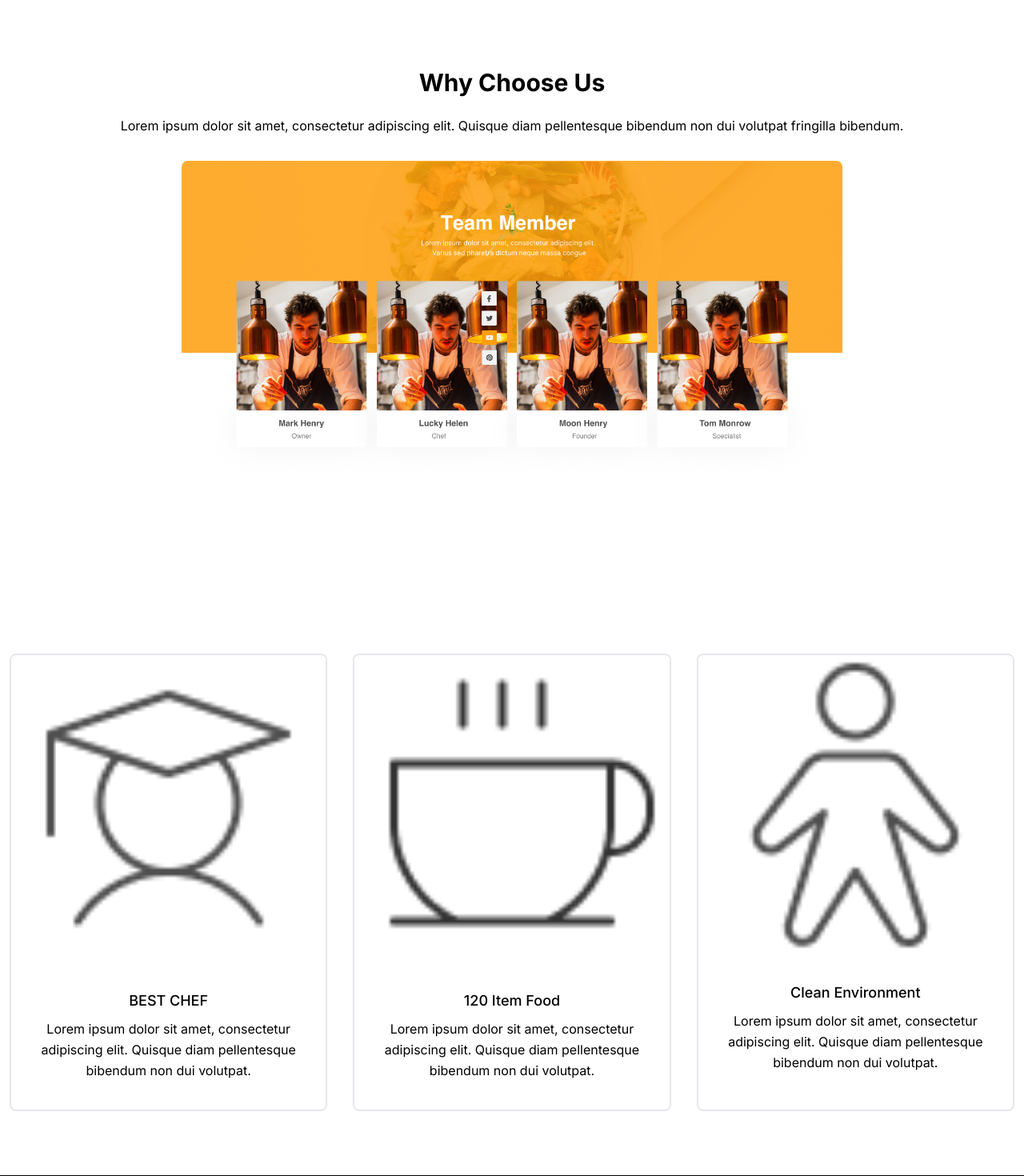
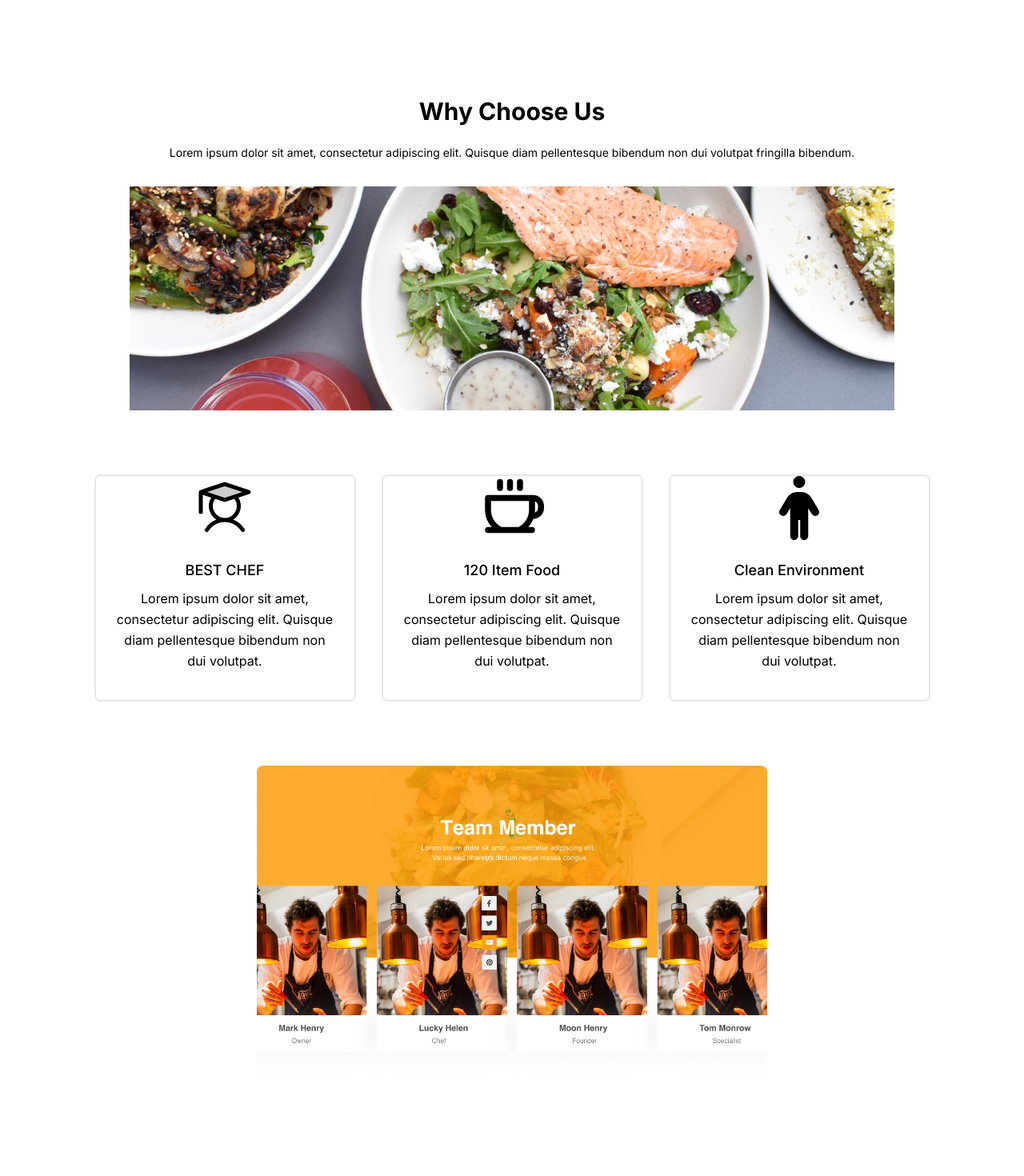
Before and after one commit to AhmedAli0123/UI-UX-Hachathon, a Next.js app: page /about in a window 1280 px wide. Shown: the part 1060-2530 px from the top of the page at 80% size. Built offline with nearby package versions, Linux system fonts and the light colour scheme.

Commit message:
Update project with new features

```diff
--- a/src/app/about/page.tsx
+++ b/src/app/about/page.tsx
@@ -1,15 +1,18 @@
 import Image from "next/image";
+
 import { IoPlayOutline } from "react-icons/io5";
+import { PiCoffeeBold, PiStudentDuotone } from "react-icons/pi";
+import { FaPerson } from "react-icons/fa6";
 
-
+import Testimonials from "../components/Testimonials"
 
 import upper from "../assets/about1.png";
 import lemon from "../assets/about2.png";
 import yogurt from "../assets/about3.png";
 import pasta from "../assets/about4.png";
 import third from "../assets/about5.png";
-import student from "../assets/Student.png";
-import coffee from "../assets/Coffee.png";
+import chooseus from "../assets/aboutus.png";
+
 import person from "../assets/Person (1).png";
 
 export default function About() {
@@ -28,25 +31,29 @@ export default function About() {
             About Us
           </h2>
           <div className="flex items-center space-x-2 text-black">
-            <a href="/" className="text-white">Home</a>
+            <a href="/" className="text-white">
+              Home
+            </a>
             <span className="text-white"> &gt; </span>
-            <a href="/about" className="text-orange-500">About</a>
+            <a href="/about" className="text-orange-500">
+              About
+            </a>
           </div>
         </div>
       </div>
 
       {/* Second Section: Content and Buttons */}
-      <section className="text-black body-font bg-white">
-        <div className="container mx-auto flex px-5 py-24 items-center justify-center">
+      <section className="text-black body-font bg-white px-3 md:px-[300px]">
+        <div className="container mx-auto flex md:flex-row flex-col px-5 py-24 items-center justify-center">
           {/* Left Text (takes 70% width) */}
-          <div className="w-full md:w-7/10 flex flex-col items-center md:items-start text-center md:text-left">
+          <div className="w-full md:w-7/10 flex flex-col justify-center items-center md:items-start text-center md:text-left">
             <h1 className="text-sm mb-4 font-medium text-yellow-400 italic">
               About us _____
             </h1>
-            <p className="text-black title-font text-3xl font-bold">
+            <p className="text-black title-font text-[15px] md:text-3xl font-bold">
               Food is an important part of a balanced Diet
             </p>
-            <p className="mb-8 leading-relaxed mt-8 text-black">
+            <p className="mb-8 leading-relaxed mt-8 text-black text-sm">
               Lorem ipsum dolor sit amet, consectetur adipiscing elit. Quisque
               diam pellentesque bibendum non dui volutpat fringilla bibendum.
               Urna, elit augue urna, vitae feugiat pretium donec id elementum.
@@ -57,17 +64,18 @@ export default function About() {
               <button className="inline-flex text-white bg-orange-400 border-0 py-2 px-3 focus:outline-none rounded text-lg">
                 Show More
               </button>
-              <button className="ml-4 inline-flex text-white border-0 py-2 px-3 focus:outline-none rounded text-lg">
-                <IoPlayOutline className="mr-2 text-white" /> {/* Icon on the left */}
+              <button className="ml-4 inline-flex text-white border-0 py-2 px-3 focus:outline-none rounded text-[10px] md:text-lg">
+                <IoPlayOutline className="mr-2 text-white" />{" "}
+                {/* Icon on the left */}
                 Watch video
               </button>
             </div>
           </div>
 
           {/* Right Images (takes 30% width) */}
-          <div className="w-full md:w-3/10 flex flex-col space-y-4 mt-10 ">
+          <div className="w-full px-5 md:w-3/10 flex flex-col space-y-4 mt-10 ">
             <Image
-              className="object-cover object-center w-[200px] h-32 md:h-40 rounded-lg"  // Responsive width and height
+              className="object-cover object-center w-[200px] h-32 md:h-40 rounded-lg" // Responsive width and height
               alt="hero"
               src={lemon}
               layout="intrinsic"
@@ -80,7 +88,7 @@ export default function About() {
                 layout="intrinsic"
               />
               <Image
-                className="object-cover object-center w-[200px] h-32 md:h-40 rounded-lg"
+                className="object-cover object-center w-[200px] h-40 md:h-40 rounded-lg"
                 alt="image3"
                 src={pasta}
                 layout="intrinsic"
@@ -91,12 +99,70 @@ export default function About() {
       </section>
 
       {/* Third Section: Why Choose Us */}
-      <section className="text-black body-font bg-white">
-        <div className="container mx-auto flex px-5 py-24 items-center justify-center flex-col">
-          <h1 className="text-black text-3xl font-bold mt-3 mb-6">Why Choose Us</h1>
-          <p className="text-center mb-8 text-black">
-            Lorem ipsum dolor sit amet, consectetur adipiscing elit. Quisque diam pellentesque bibendum non dui volutpat fringilla bibendum.
+      <section className="text-black body-font bg-white mx-[150px] px-3">
+        <div className="container mx-auto flex  py-24 items-center justify-center flex-col">
+          <h1 className="text-black text-[18px] md:text-3xl font-bold mt-3 mb-6 whitespace-nowrap">
+            Why Choose Us
+          </h1>
+          <p className="text-center mb-8 text-black text-sm ">
+            Lorem ipsum dolor sit amet, consectetur adipiscing elit. Quisque
+            diam pellentesque bibendum non dui volutpat fringilla bibendum.
           </p>
+          <Image src={chooseus} alt="Food" />
+          {/* Fourth Section: Features */}
+          <section className="text-black body-font bg-white">
+            <div className="container px-3 py-20 mx-auto">
+              <div className="flex flex-col md:flex-row  -m-4">
+                {/* Feature 1 */}
+                <div className="p-4 w-[359px]">
+                  <div className="h-full border-2 rounded-lg flex flex-col justify-center items-center overflow-hidden">
+                    <PiStudentDuotone className="h-[80px] w-[80px]" />
+                    <div className="p-6">
+                      <h1 className="title-font text-lg font-medium text-black mb-2 text-bold text-center">
+                        BEST CHEF
+                      </h1>
+                      <p className="leading-relaxed mb-3 text-center text-black">
+                        Lorem ipsum dolor sit amet, consectetur adipiscing elit.
+                        Quisque diam pellentesque bibendum non dui volutpat.
+                      </p>
+                    </div>
+                  </div>
+                </div>
+
+                {/* Feature 2 */}
+                <div className="p-4 md:w-[359px]">
+                  <div className="h-full border-2 rounded-lg overflow-hidden flex flex-col justify-center items-center">
+                    <PiCoffeeBold className="h-[80px] w-[80px]" />
+                    <div className="p-6">
+                      <h1 className="title-font text-lg font-medium text-black mb-2 text-bold text-center">
+                        120 Item Food
+                      </h1>
+                      <p className="leading-relaxed mb-3 text-center text-black">
+                        Lorem ipsum dolor sit amet, consectetur adipiscing elit.
+                        Quisque diam pellentesque bibendum non dui volutpat.
+                      </p>
+                    </div>
+                  </div>
+                </div>
+
+                {/* Feature 3 */}
+                <div className="p-4 md:w-[359px]">
+                  <div className="h-full border-2 rounded-lg overflow-hidden flex flex-col justify-center items-center">
+                    <FaPerson className="h-[80px] w-[80px]" />
+                    <div className="p-6">
+                      <h1 className="title-font text-lg font-medium text-black mb-2 text-bold text-center">
+                        Clean Environment
+                      </h1>
+                      <p className="leading-relaxed mb-3 text-center text-black">
+                        Lorem ipsum dolor sit amet, consectetur adipiscing elit.
+                        Quisque diam pellentesque bibendum non dui volutpat.
+                      </p>
+                    </div>
+                  </div>
+                </div>
+              </div>
+            </div>
+          </section>
           <Image
             className="mb-10 object-cover object-center w-full md:w-3/4 lg:w-2/3 h-[300px] md:h-[400px] rounded-lg" // Responsive width and height
             alt="Why Choose Us"
@@ -105,79 +171,11 @@ export default function About() {
             height={480}
           />
         </div>
-      </section>
 
-      {/* Fourth Section: Features */}
-      <section className="text-black body-font bg-white">
-        <div className="container px-3 py-20 mx-auto">
-          <div className="flex flex-wrap -m-4">
-            {/* Feature 1 */}
-            <div className="p-4 md:w-1/3">
-              <div className="h-full border-2 rounded-lg overflow-hidden">
-                <Image
-                  className="lg:h-36 md:h-36 w-full object-cover object-center"
-                  src={student}
-                  alt="Best Chef"
-                  width={80}
-                  height={80}
-                  layout="intrinsic"
-                />
-                <div className="p-6">
-                  <h1 className="title-font text-lg font-medium text-black mb-2 text-bold text-center">
-                    BEST CHEF
-                  </h1>
-                  <p className="leading-relaxed mb-3 text-center text-black">
-                    Lorem ipsum dolor sit amet, consectetur adipiscing elit. Quisque diam pellentesque bibendum non dui volutpat.
-                  </p>
-                </div>
-              </div>
-            </div>
 
-            {/* Feature 2 */}
-            <div className="p-4 md:w-1/3">
-              <div className="h-full border-2 rounded-lg overflow-hidden">
-                <Image
-                  className="lg:h-36 md:h-36 w-full object-cover object-center"
-                  src={coffee}
-                  alt="120 Item Food"
-                  width={80}
-                  height={80}
-                  layout="intrinsic"
-                />
-                <div className="p-6">
-                  <h1 className="title-font text-lg font-medium text-black mb-2 text-bold text-center">
-                    120 Item Food
-                  </h1>
-                  <p className="leading-relaxed mb-3 text-center text-black">
-                    Lorem ipsum dolor sit amet, consectetur adipiscing elit. Quisque diam pellentesque bibendum non dui volutpat.
-                  </p>
-                </div>
-              </div>
-            </div>
-
-            {/* Feature 3 */}
-            <div className="p-4 md:w-1/3">
-              <div className="h-full border-2 rounded-lg overflow-hidden">
-                <Image
-                  className="lg:h-36 md:h-36 w-full object-cover object-center"
-                  src={person}
-                  alt="Clean Environment"
-                  width={80}
-                  height={80}
-                  layout="intrinsic"
-                />
-                <div className="p-6">
-                  <h1 className="title-font text-lg font-medium text-black mb-2 text-bold text-center">
-                    Clean Environment
-                  </h1>
-                  <p className="leading-relaxed mb-3 text-center text-black">
-                    Lorem ipsum dolor sit amet, consectetur adipiscing elit. Quisque diam pellentesque bibendum non dui volutpat.
-                  </p>
-                </div>
-              </div>
-            </div>
-          </div>
-        </div>
+    {/* <div className="bg-white my-[30px]">
+        <Testimonials />
+        </div> */}
       </section>
     </div>
   );
```
Also changed, not shown: src/app/blogdetail/page.tsx (deleted, +0 -120 lines), src/app/faq/page.tsx (+26 -32 lines), src/app/assets/aboutus.png (added).
